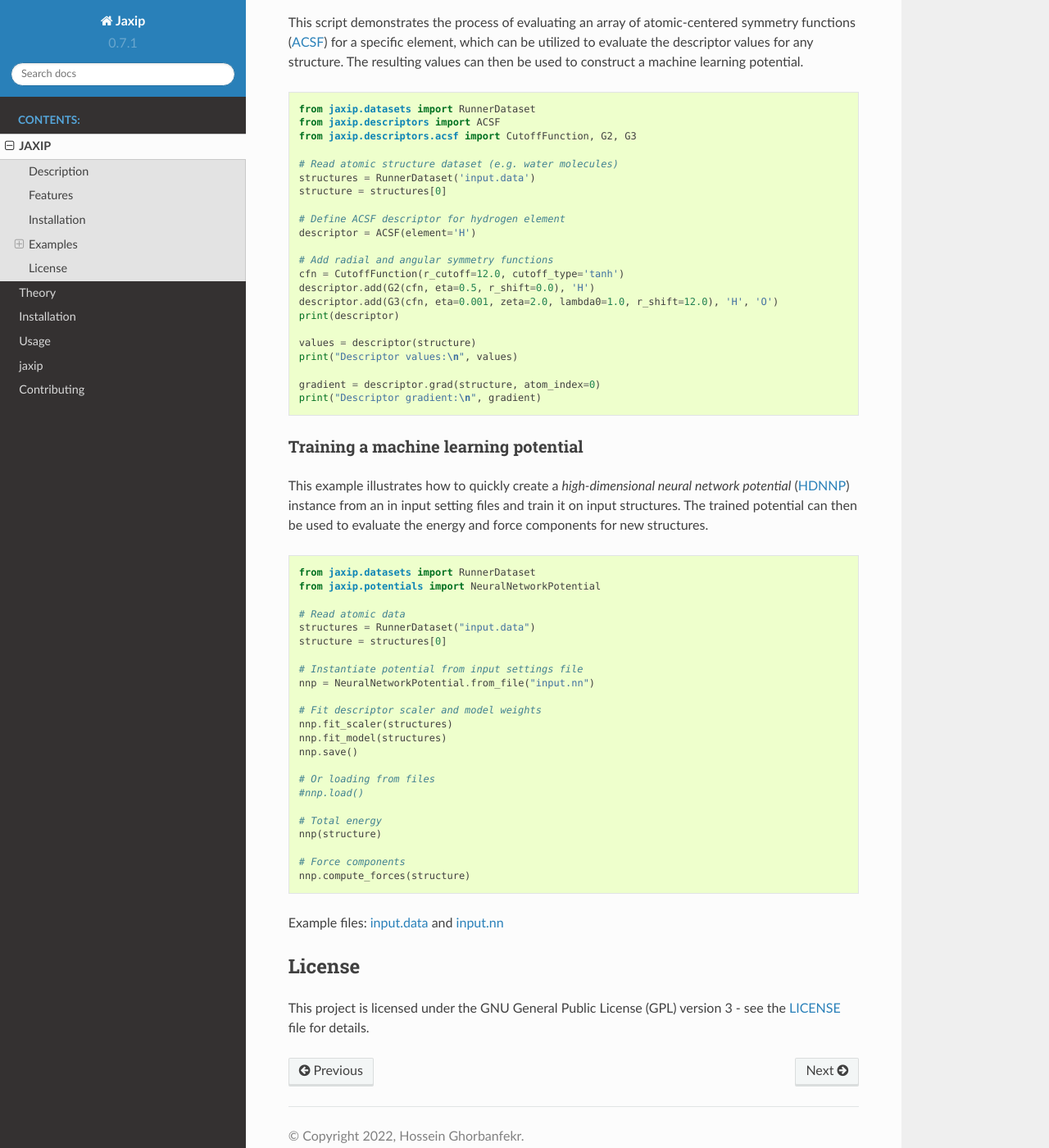
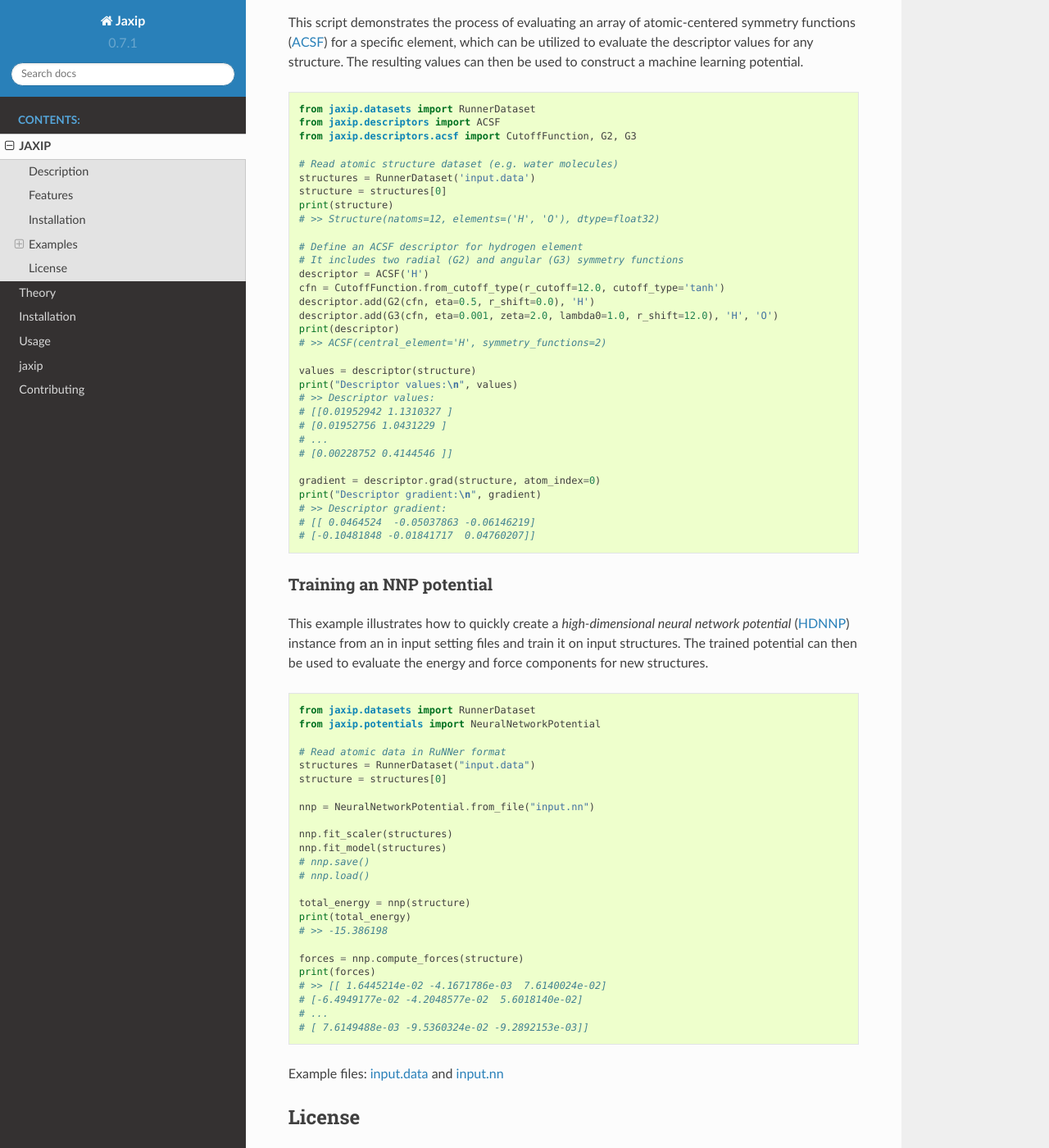
Before and after one commit to hghcomphys/pantea, a Sphinx documentation site: the page built from docs/readme.rst, in a window 1280 px wide and 1400 px high, scrolled down 1134 px. Shown: the whole window at 82% size. Built offline with Sphinx 7.4.7 and the Read the Docs theme 2.0.0, drawn with Linux system fonts in a browser that asks for light colours; pages that are not in the unit, such as notebooks, are missing from menus; some of the changed text lies outside the part shown.

Commit message:
update readme examples and doc configs

```diff
--- a/README.rst
+++ b/README.rst
@@ -64,9 +64,9 @@ on the documentation.
 Examples
 --------
 
------------------------------
-Defining an atomic descriptor
------------------------------
+---------------------------
+Defining an ACSF descriptor
+---------------------------
 This script demonstrates the process of evaluating an array of atomic-centered symmetry functions (`ACSF`_)
 for a specific element, which can be utilized to evaluate the descriptor values for any structure.
 The resulting values can then be used to construct a machine learning potential.
@@ -84,26 +84,36 @@ The resulting values can then be used to construct a machine learning potential.
         # Read atomic structure dataset (e.g. water molecules)
         structures = RunnerDataset('input.data')
         structure = structures[0]
+        print(structure)
+        # >> Structure(natoms=12, elements=('H', 'O'), dtype=float32)
 
-        # Define ACSF descriptor for hydrogen element
-        descriptor = ACSF(element='H')
-
-        # Add radial and angular symmetry functions
-        cfn = CutoffFunction(r_cutoff=12.0, cutoff_type='tanh')
+        # Define an ACSF descriptor for hydrogen element
+        # It includes two radial (G2) and angular (G3) symmetry functions
+        descriptor = ACSF('H')
+        cfn = CutoffFunction.from_cutoff_type(r_cutoff=12.0, cutoff_type='tanh')
         descriptor.add(G2(cfn, eta=0.5, r_shift=0.0), 'H')
         descriptor.add(G3(cfn, eta=0.001, zeta=2.0, lambda0=1.0, r_shift=12.0), 'H', 'O')
         print(descriptor)
+        # >> ACSF(central_element='H', symmetry_functions=2)
 
         values = descriptor(structure)
         print("Descriptor values:\n", values)
+        # >> Descriptor values:
+        # [[0.01952942 1.1310327 ]
+        # [0.01952756 1.0431229 ]
+        # ...
+        # [0.00228752 0.4144546 ]]
 
         gradient = descriptor.grad(structure, atom_index=0)
         print("Descriptor gradient:\n", gradient)
+        # >> Descriptor gradient:
+        # [[ 0.0464524  -0.05037863 -0.06146219]
+        # [-0.10481848 -0.01841717  0.04760207]]
 
 
--------------------------------------
-Training a machine learning potential
--------------------------------------
+-------------------------
+Training an NNP potential
+-------------------------
 This example illustrates how to quickly create a `high-dimensional neural network
 potential` (`HDNNP`_) instance from an in input setting files and train it on input structures.
 The trained potential can then be used to evaluate the energy and force components for new structures.
@@ -116,27 +126,27 @@ The trained potential can then be used to evaluate the energy and force componen
         from jaxip.datasets import RunnerDataset
         from jaxip.potentials import NeuralNetworkPotential
 
-        # Read atomic data
+        # Read atomic data in RuNNer format
         structures = RunnerDataset("input.data")
         structure = structures[0]
 
-        # Instantiate potential from input settings file
         nnp = NeuralNetworkPotential.from_file("input.nn")
 
-        # Fit descriptor scaler and model weights
         nnp.fit_scaler(structures)
         nnp.fit_model(structures)
-        nnp.save()
+        # nnp.save()
+        # nnp.load()
 
-        # Or loading from files
-        #nnp.load()
+        total_energy = nnp(structure)
+        print(total_energy)
+        # >> -15.386198
 
-        # Total energy
-        nnp(structure)
-
-        # Force components
-        nnp.compute_forces(structure)
-
+        forces = nnp.compute_forces(structure)
+        print(forces)
+        # >> [[ 1.6445214e-02 -4.1671786e-03  7.6140024e-02]
+        # [-6.4949177e-02 -4.2048577e-02  5.6018140e-02]
+        # ...
+        # [ 7.6149488e-03 -9.5360324e-02 -9.2892153e-03]]
 
 
 Example files: `input.data`_ and `input.nn`_
--- a/docs/conf.py
+++ b/docs/conf.py
@@ -133,6 +133,10 @@ html_theme_options = {
     "github_url": "https://github.com/hghcomphys/jaxip",
 }
 
+html_context = {
+    "display_github": True,
+}
+
 # Add any paths that contain custom static files (such as style sheets) here,
 # relative to this directory. They are copied after the builtin static files,
 # so a file named "default.css" will overwrite the builtin "default.css".
--- a/docs/index.rst
+++ b/docs/index.rst
@@ -1,5 +1,10 @@
 Welcome to Jaxip's documentation!
 ======================================
+
+An optimized Python library for developing machine learning interatomic potentials, based on Google `JAX`_.
+
+
+.. _JAX: https://github.com/google/jax
 
 
 .. toctree::
```
